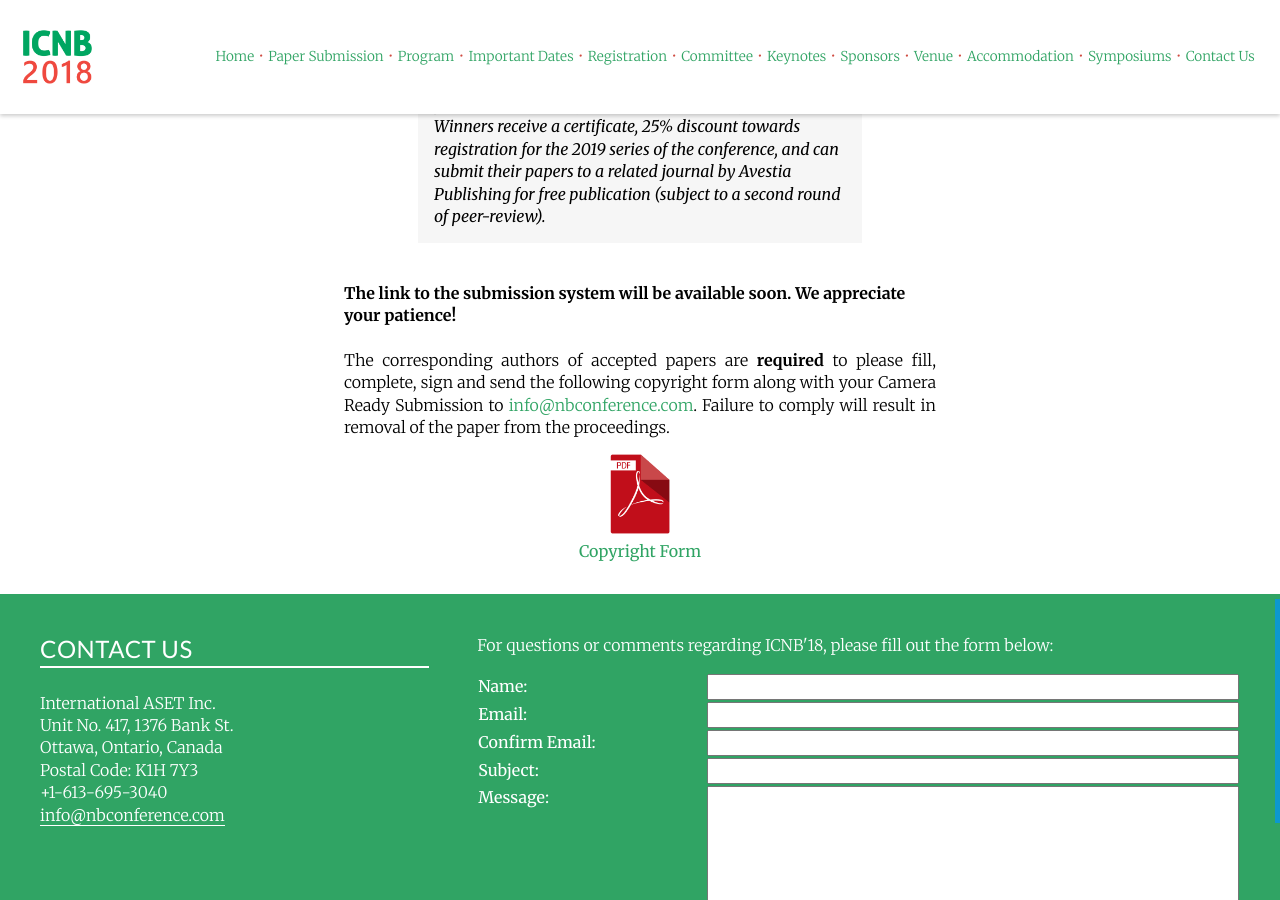
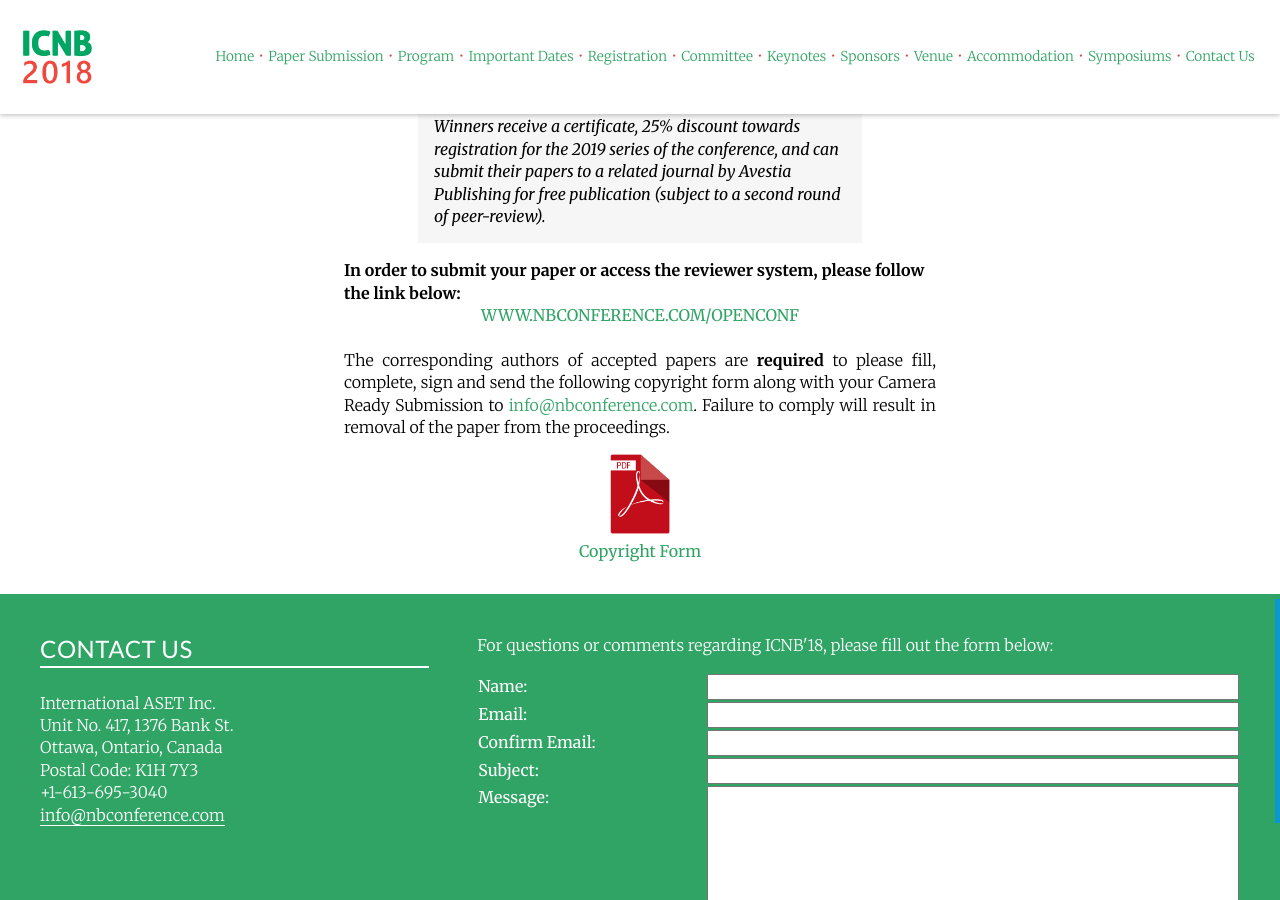
Before and after one commit to intaset/nbconference, a Jekyll site: the page built from papers.html, in a window 1280 px wide and 900 px high, scrolled down 2413 px. Built offline with Jekyll 4.4.1, drawn with Linux system fonts in a browser that asks for light colours; nearby versions of some CDN libraries; Markdown is read by kramdown in place of the engine named in the settings; comment, search, counter and statistics services are not loaded.

Commit message:
added the openconf link

```diff
--- a/papers.html
+++ b/papers.html
@@ -77,13 +77,13 @@ meta: The list of paper topics that an author can refer to when submitting manus
 
     <blockquote>Two best paper awards will be conferred to author(s) of the papers that receive the highest rank during the peer-review and by the respected session chairs. Only papers presented at the conference will be eligible for this award. Winners receive a certificate, 25% discount towards registration for the 2019 series of the conference, and can submit their papers to a related journal by Avestia Publishing for free publication (subject to a second round of peer-review).</blockquote>
 
-    <br>
+   <!--  <br>
     <p class="bold">The link to the submission system will be available soon. We appreciate your patience!</p>
-    <br>
+    <br> -->
 
-    <!-- <p class="bold">In order to submit your paper or access the reviewer system, please follow the link below:</p>
+    <p class="bold">In order to submit your paper or access the reviewer system, please follow the link below:</p>
 
-    <center><a href="../openconf/" class="body-link allcaps">www.nbconference.com/openconf</a></center><br> -->
+    <center><a href="../openconf/" class="body-link allcaps">www.nbconference.com/openconf</a></center><br>
 
     <p class="body">The corresponding authors of accepted papers are <b>required</b> to please fill, complete, sign and send the following copyright form along with your Camera Ready Submission to <a href="mailto:info@nbconference.com" class="body-link">info@nbconference.com</a>. Failure to comply will result in removal of the paper from the proceedings.</p>
 
```
Also changed, not shown: 2 other files.
